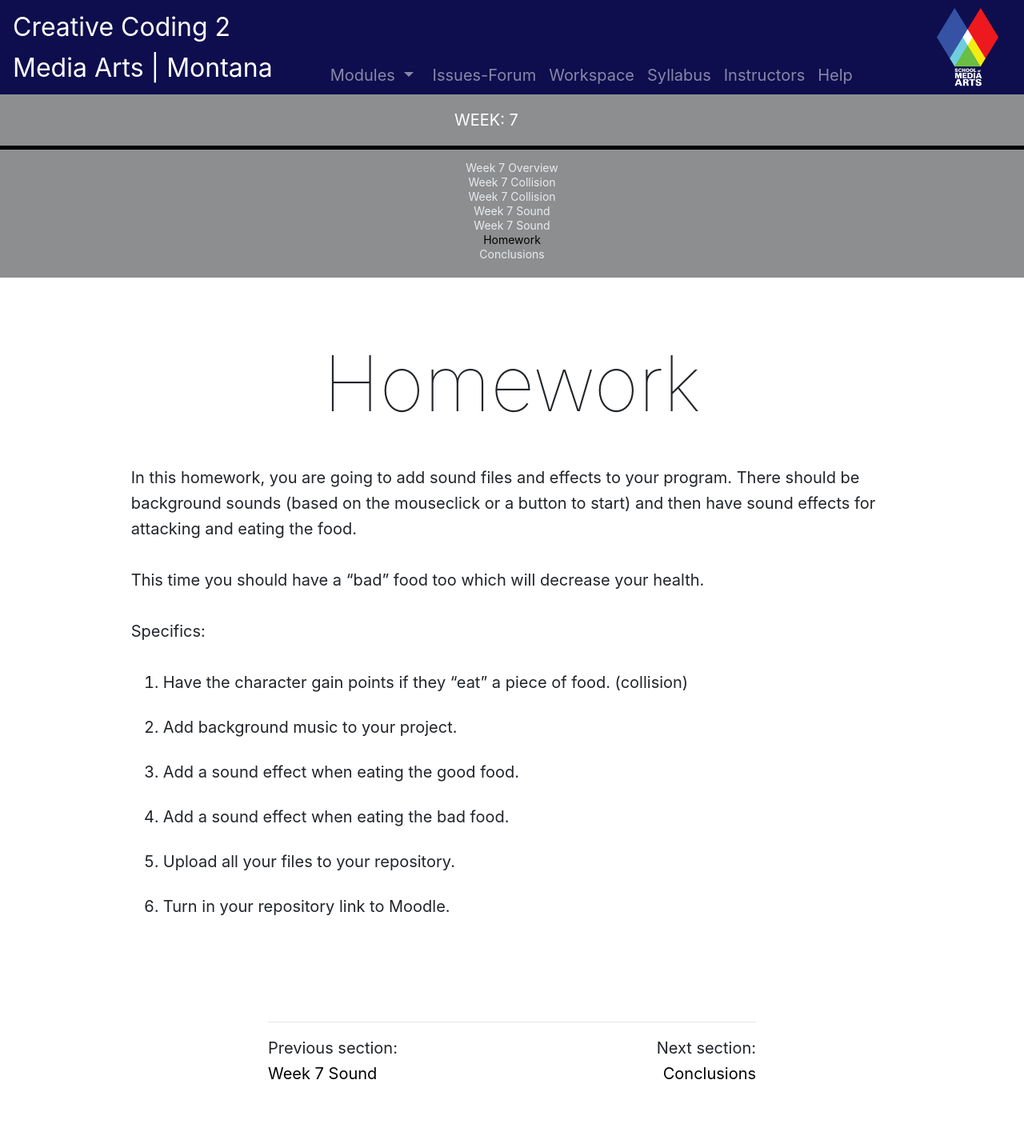
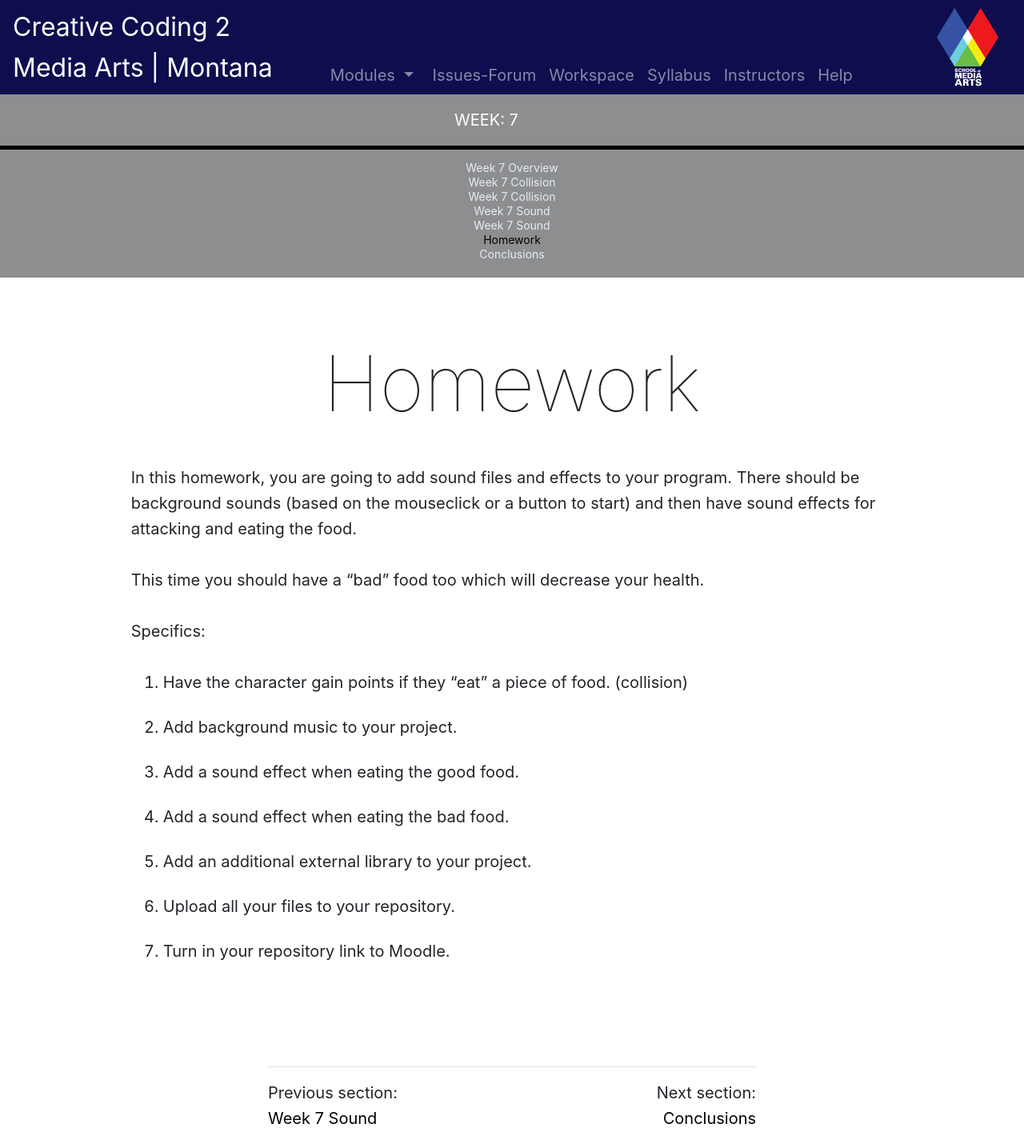
Before and after one commit to Montana-Media-Arts/220-creative-coding2-Spring2023, a Jekyll site: the page built from modules/week-7/_posts/2004-01-01-homework.md, in a window 1280 px wide. Shown: the whole page at 80% size. Built offline with Jekyll 4.4.1, drawn with Linux system fonts in a browser that asks for light colours; nearby versions of some CDN libraries; a script that is not in the unit is left out; comment, search, counter and statistics services are not loaded; before the commit the page ends 1374 px from its top, so only the background shows below that.

Commit message:
Update 2004-01-01-homework.md

```diff
--- a/modules/week-7/_posts/2004-01-01-homework.md
+++ b/modules/week-7/_posts/2004-01-01-homework.md
@@ -16,5 +16,6 @@ Specifics:
 2. Add background music to your project.
 2. Add a sound effect when eating the good food.
 3. Add a sound effect when eating the bad food.
-4. Upload all your files to your repository.
-5. Turn in your repository link to Moodle.
+4. Add an additional external library to your project.
+5. Upload all your files to your repository.
+6. Turn in your repository link to Moodle.
```
